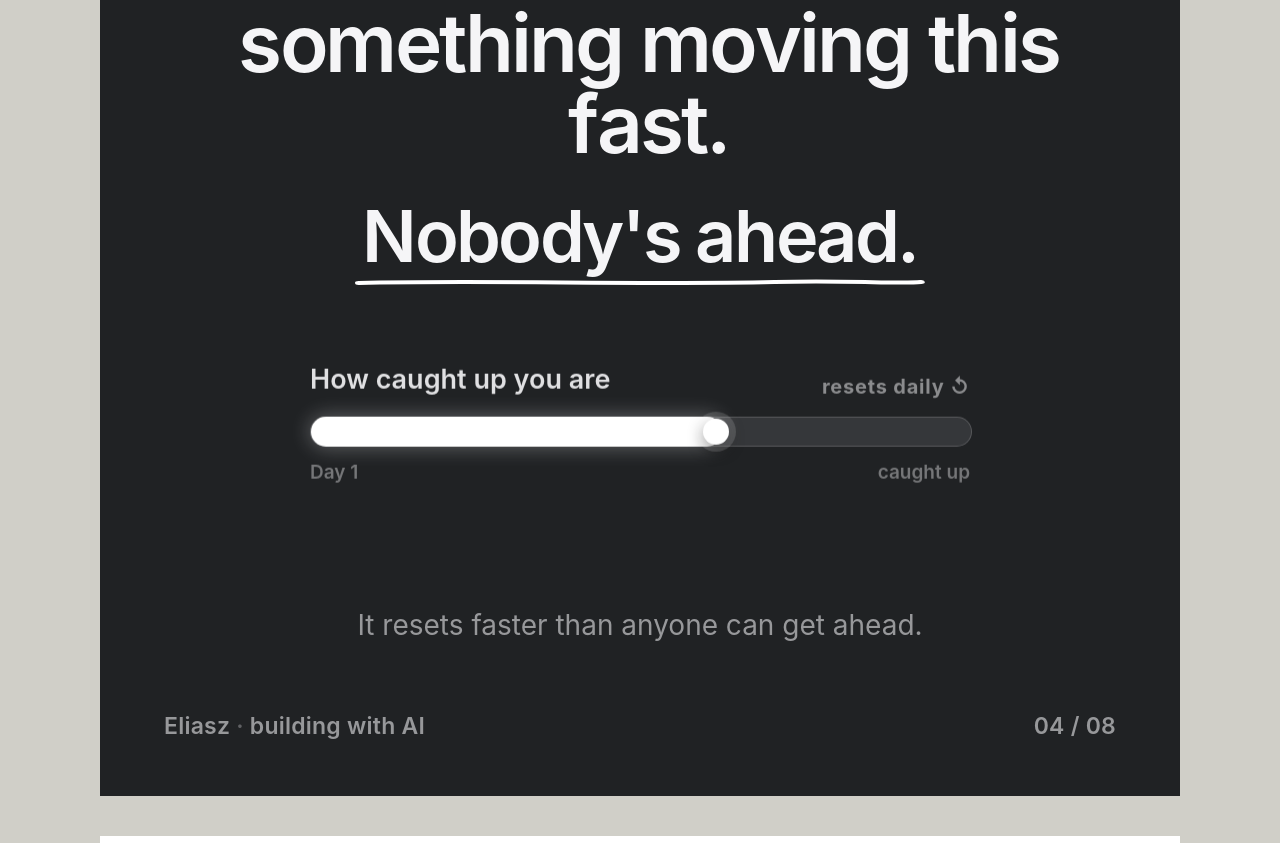
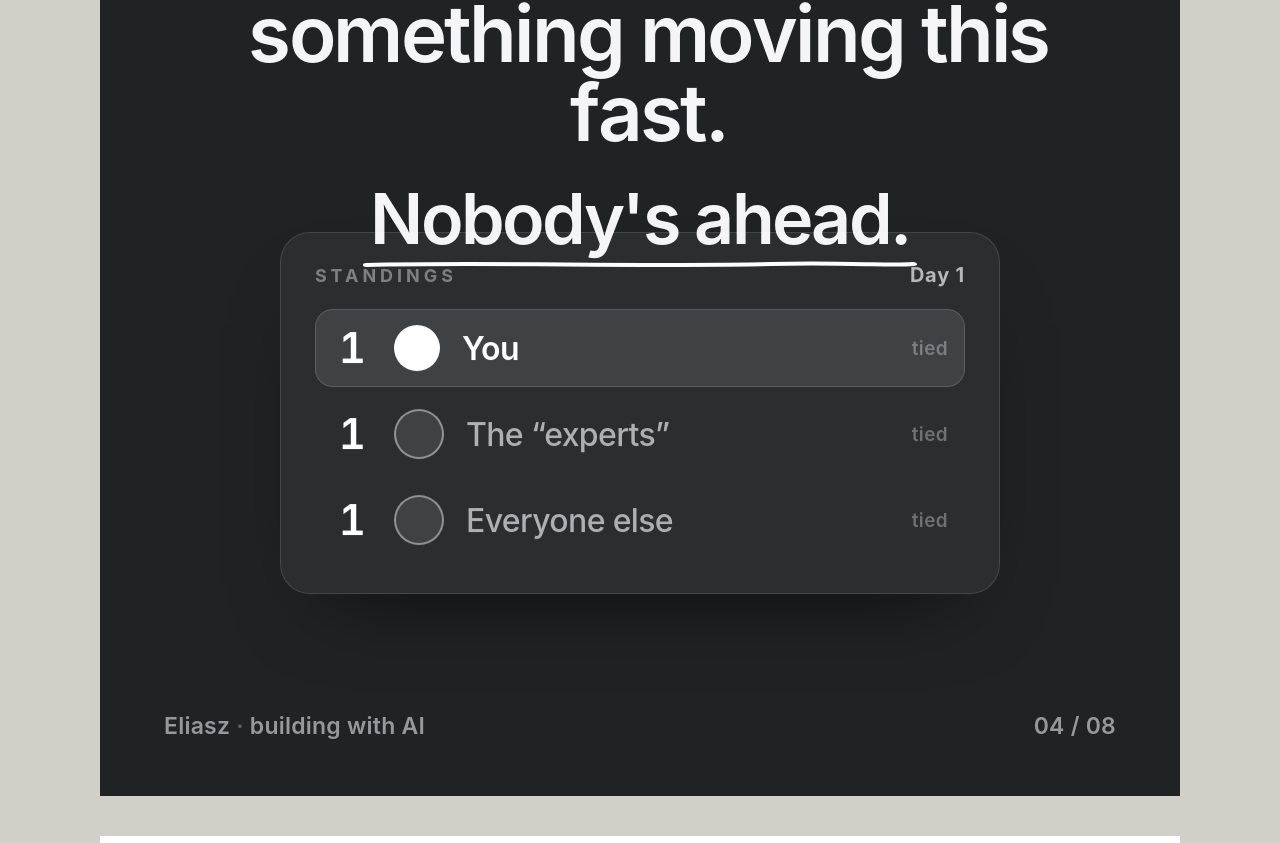
Before and after one commit to eliaszzsenh/anyone-can-carousel, a React (Vite) app: page / in a window 1280 px wide. Shown: the part 3838-4681 px from the top of the page. Built offline with nearby package versions, Linux system fonts and the light colour scheme.

Commit message:
feat: Slide 4 standings card (all ranks roll to 1)

```diff
--- a/src/carousel/Slide4.tsx
+++ b/src/carousel/Slide4.tsx
@@ -1,28 +1,57 @@
-import { Slide, Eyebrow, head, sub, ui, INK_D, U, Letters } from "./kit";
+import { motion } from "framer-motion";
+import { Slide, Eyebrow, head, ui, INK_D, U, Letters, useStill } from "./kit";
 
-/* ANIMATION (play-then-freeze — the calm REFRAME):
-   1. Eyebrow + headline roll in (Letters). "Nobody's ahead." rises a beat later;
-      its WHITE pencil <U> draws after it lands.
-   2. THE VISUAL — ONE idea, not a busy diagram: a "how caught up you are" meter.
-      The fill climbs toward "caught up", then SNAPS back to zero (a new thing
-      dropped) and climbs again, forever. The leading marker (you) rides it and
-      gets reset every cycle. You never reach 100, so nobody pulls ahead.
-   3. Bottom line fades in last. Freeze.
-   FROZEN (useStill): the fill rests at a partial width (the .carcar-play scoping
-   stops the loop), reading as "in progress, never done". */
+/* ANIMATION (play-then-freeze — the REFRAME, made tangible):
+   1. Eyebrow + headline roll in (Letters). "Nobody's ahead." rises; its WHITE
+      pencil <U> draws after it lands.
+   2. THE VISUAL — a STANDINGS card. The rows fade up; the rank numbers come in as
+      a normal ladder (1, 2, 3) and then ROLL — every rank flips to 1. The board
+      everyone fears doesn't exist: it's a tie, Day 1, nobody ahead.
+   FROZEN (useStill): every rank shows 1, rows settled — the final tie. */
+
+const ROWS = [
+  { name: "You", from: 2, you: true },
+  { name: "The “experts”", from: 1, you: false },
+  { name: "Everyone else", from: 3, you: false },
+];
+
+const RH = 52; // rank roll cell height
+
+function RankRoll({ from, delay }: { from: number; delay: number }) {
+  const still = useStill();
+  const num: React.CSSProperties = {
+    height: RH,
+    lineHeight: `${RH}px`,
+    fontFamily: ui,
+    fontSize: 42,
+    fontWeight: 600,
+    letterSpacing: "-0.02em",
+    color: "#fff",
+    textAlign: "center",
+    fontVariantNumeric: "tabular-nums",
+  };
+  if (still || from === 1) return <div style={{ ...num, width: 40 }}>1</div>;
+  return (
+    <div style={{ height: RH, width: 40, overflow: "hidden" }}>
+      <motion.div
+        initial={{ y: 0 }}
+        animate={{ y: -RH }}
+        transition={{ delay, duration: 0.55, ease: [0.16, 1, 0.3, 1] }}
+      >
+        <div style={num}>{from}</div>
+        <div style={num}>1</div>
+      </motion.div>
+    </div>
+  );
+}
 
 export default function Slide4() {
   return (
     <Slide n={4} tone="dark">
-      <style>{`
-        .carcar-play .s4-fill{animation:s4Fill 4.2s cubic-bezier(.5,0,.2,1) 1.5s infinite;}
-        @keyframes s4Fill{0%{width:6%}60%{width:84%}67%{width:84%}71%{width:6%}100%{width:6%}}
-      `}</style>
-
       <div
         style={{
           position: "absolute",
-          top: 128,
+          top: 122,
           left: 0,
           right: 0,
           textAlign: "center",
@@ -31,7 +60,7 @@ export default function Slide4() {
         <div className="cc-fade">
           <Eyebrow text="The reframe" dark />
         </div>
-        <h1 style={{ ...head(80, true), padding: "0 96px" }}>
+        <h1 style={{ ...head(78, true), padding: "0 100px" }}>
           <Letters start={0.12} step={0.018}>
             You can't be behind in something{" "}
             <span style={{ color: INK_D }}>moving this fast.</span>
@@ -39,8 +68,8 @@ export default function Slide4() {
         </h1>
         <div
           style={{
-            ...head(72, true),
-            marginTop: 34,
+            ...head(70, true),
+            marginTop: 30,
             ["--pencil-delay" as string]: "1.15s",
           }}
         >
@@ -52,42 +81,54 @@ export default function Slide4() {
         </div>
       </div>
 
-      {/* the "caught up" meter — fills, then resets to zero forever */}
+      {/* the standings card — everyone ranks 1 */}
       <div
         className="cc-float"
         style={
           {
             position: "absolute",
-            top: 648,
+            top: 522,
             left: "50%",
-            marginLeft: -330,
-            width: 660,
-            "--fdelay": "2.4s",
+            marginLeft: -360,
+            width: 720,
+            "--fdelay": "2.6s",
             "--fdur": "5.6s",
           } as React.CSSProperties
         }
       >
         <div
           className="cc-fade"
-          style={{ ["--d" as string]: "0.7s" } as React.CSSProperties}
+          style={
+            {
+              ["--d" as string]: "0.7s",
+              background: "rgba(245,245,247,0.05)",
+              border: "1px solid rgba(245,245,247,0.13)",
+              borderRadius: 30,
+              padding: "30px 34px 34px",
+              boxShadow: "0 40px 90px -50px rgba(0,0,0,0.8)",
+            } as React.CSSProperties
+          }
         >
-          {/* label row */}
+          {/* header */}
           <div
             style={{
               display: "flex",
+              alignItems: "center",
               justifyContent: "space-between",
-              alignItems: "flex-end",
-              marginBottom: 18,
+              marginBottom: 22,
             }}
           >
             <span
               style={{
-                ...sub(27, true),
-                color: "rgba(245,245,247,0.9)",
-                fontWeight: 600,
+                fontFamily: ui,
+                fontSize: 18,
+                fontWeight: 700,
+                letterSpacing: "0.22em",
+                textTransform: "uppercase",
+                color: "rgba(245,245,247,0.42)",
               }}
             >
-              How caught up you are
+              Standings
             </span>
             <span
               style={{
@@ -95,91 +136,70 @@ export default function Slide4() {
                 fontSize: 20,
                 fontWeight: 700,
                 letterSpacing: "0.04em",
-                color: "rgba(245,245,247,0.5)",
+                color: "rgba(245,245,247,0.7)",
               }}
             >
-              resets daily ↺
+              Day 1
             </span>
           </div>
 
-          {/* track + fill + leading marker (you) */}
+          {/* rows */}
+          <div style={{ display: "flex", flexDirection: "column", gap: 8 }}>
+            {ROWS.map((r, i) => (
+              <div
+                key={r.name}
+                style={{
+                  display: "flex",
+                  alignItems: "center",
+                  gap: 22,
+                  padding: "12px 16px",
+                  borderRadius: 18,
+                  background: r.you ? "rgba(245,245,247,0.10)" : "transparent",
+                  border: r.you
+                    ? "1px solid rgba(245,245,247,0.16)"
+                    : "1px solid transparent",
+                }}
+              >
+                <RankRoll from={r.from} delay={1.55 + i * 0.12} />
                 <div
                   style={{
-              position: "relative",
-              width: 660,
-              height: 28,
+                    width: 46,
+                    height: 46,
                     borderRadius: 999,
-              background: "rgba(245,245,247,0.10)",
-              border: "1px solid rgba(245,245,247,0.18)",
+                    flexShrink: 0,
+                    background: r.you ? "#fff" : "rgba(245,245,247,0.10)",
+                    border: r.you
+                      ? "none"
+                      : "2px solid rgba(245,245,247,0.45)",
+                  }}
+                />
+                <span
+                  style={{
+                    fontFamily: ui,
+                    fontSize: 32,
+                    fontWeight: r.you ? 600 : 500,
+                    letterSpacing: "-0.02em",
+                    color: r.you ? "#fff" : "rgba(245,245,247,0.66)",
                   }}
                 >
-            <div
-              className="s4-fill"
+                  {r.name}
+                </span>
+                <span
                   style={{
-                position: "absolute",
-                left: 0,
-                top: -1,
-                bottom: -1,
-                width: "42%",
-                borderRadius: 999,
-                background: "#fff",
-                boxShadow: "0 0 20px 2px rgba(245,245,247,0.28)",
-              }}
-            >
-              <div
-                style={{
-                  position: "absolute",
-                  right: -7,
-                  top: "50%",
-                  transform: "translateY(-50%)",
-                  width: 26,
-                  height: 26,
-                  borderRadius: 999,
-                  background: "#fff",
-                  boxShadow:
-                    "0 0 0 7px rgba(245,245,247,0.14), 0 6px 16px rgba(0,0,0,0.45)",
-                }}
-              />
-            </div>
-          </div>
-
-          {/* scale ends */}
-          <div
-            style={{
-              display: "flex",
-              justifyContent: "space-between",
-              marginTop: 14,
+                    marginLeft: "auto",
                     fontFamily: ui,
                     fontSize: 19,
                     fontWeight: 600,
-              color: "rgba(245,245,247,0.4)",
+                    letterSpacing: "0.02em",
+                    color: "rgba(245,245,247,0.34)",
                   }}
                 >
-            <span>Day 1</span>
-            <span>caught up</span>
+                  tied
+                </span>
+              </div>
+            ))}
           </div>
         </div>
-      </div>
-
-      <div
-        style={{
-          position: "absolute",
-          bottom: 150,
-          left: 0,
-          right: 0,
-          textAlign: "center",
-        }}
-      >
-        <p
-          className="cc-fade"
-          style={{
-            ...sub(28, true),
-            padding: "0 150px",
-            ["--d" as string]: "2.4s",
-          }}
-        >
-          It resets faster than anyone can get ahead.
-        </p>
       </div>
     </Slide>
   );
```
Lines whose indentation alone changed are shown as unchanged.
